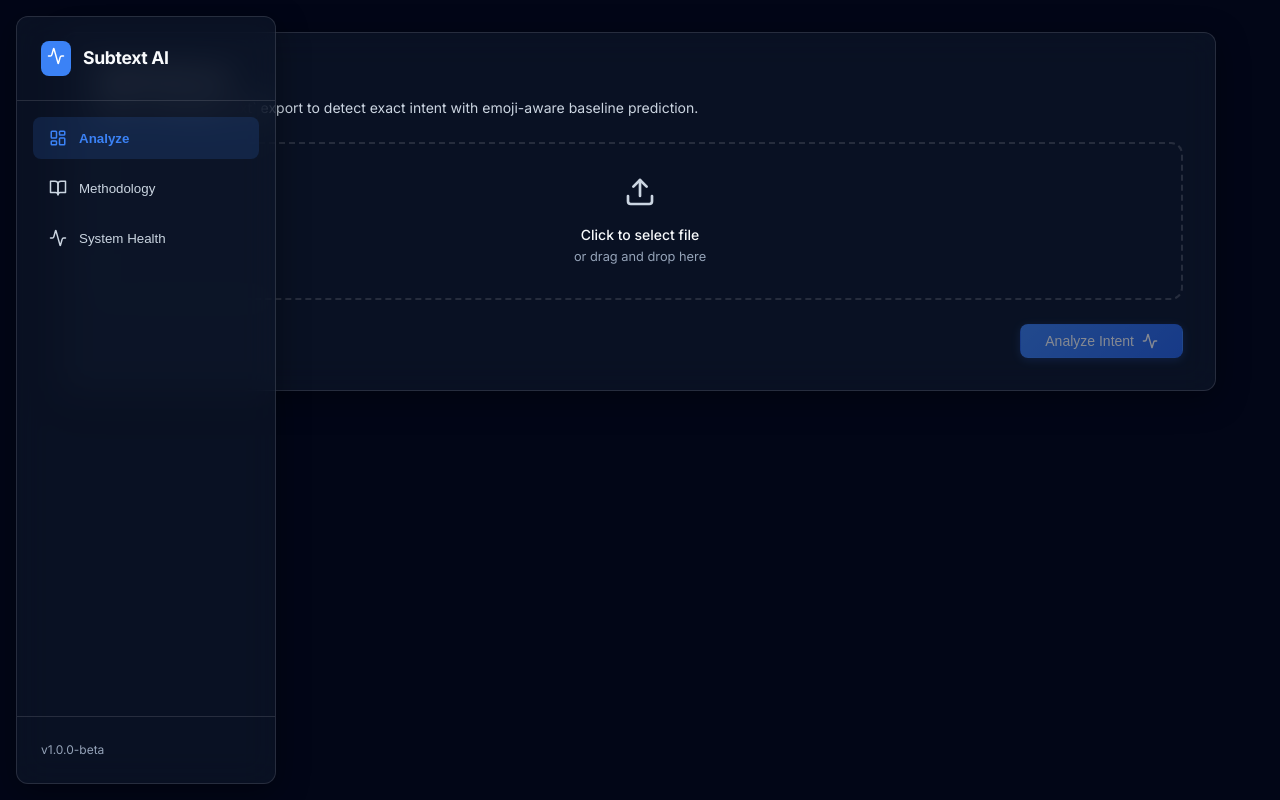
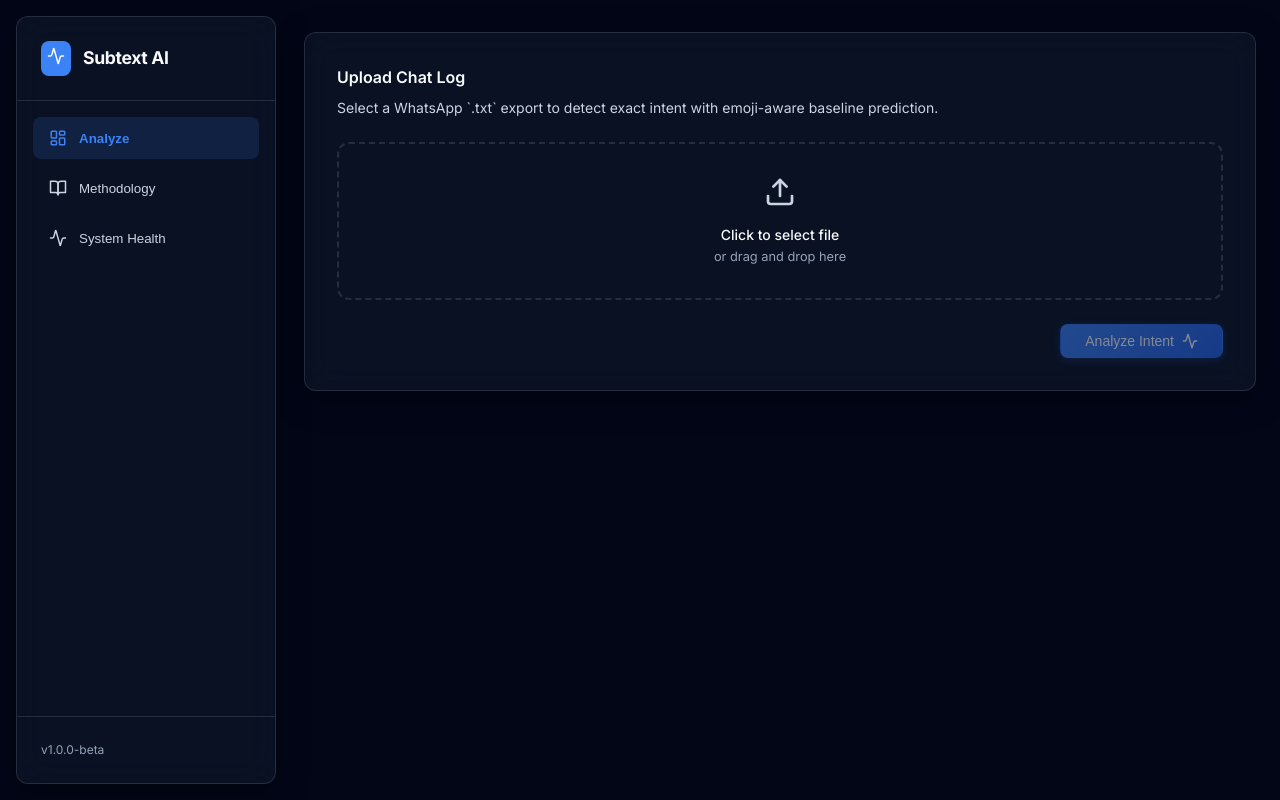
Before and after one commit to MithuChandran/SubtextAI-Intent-Detection, a React (Vite) app in the folder ui/: page / in a window 1280 px wide. Built offline with nearby package versions, Linux system fonts and the light colour scheme; no server answers.

Commit message:
fix the side bar

```diff
--- a/ui/src/index.css
+++ b/ui/src/index.css
@@ -217,7 +217,14 @@ body {
   .sidebar.open {
     transform: translateX(0);
   }
+}
 
+.main-content {
+  margin-left: 280px;
+  transition: margin-left 0.3s ease;
+}
+
+@media (max-width: 1024px) {
   .main-content {
     margin-left: 0 !important;
     padding-top: 70px !important;
```
